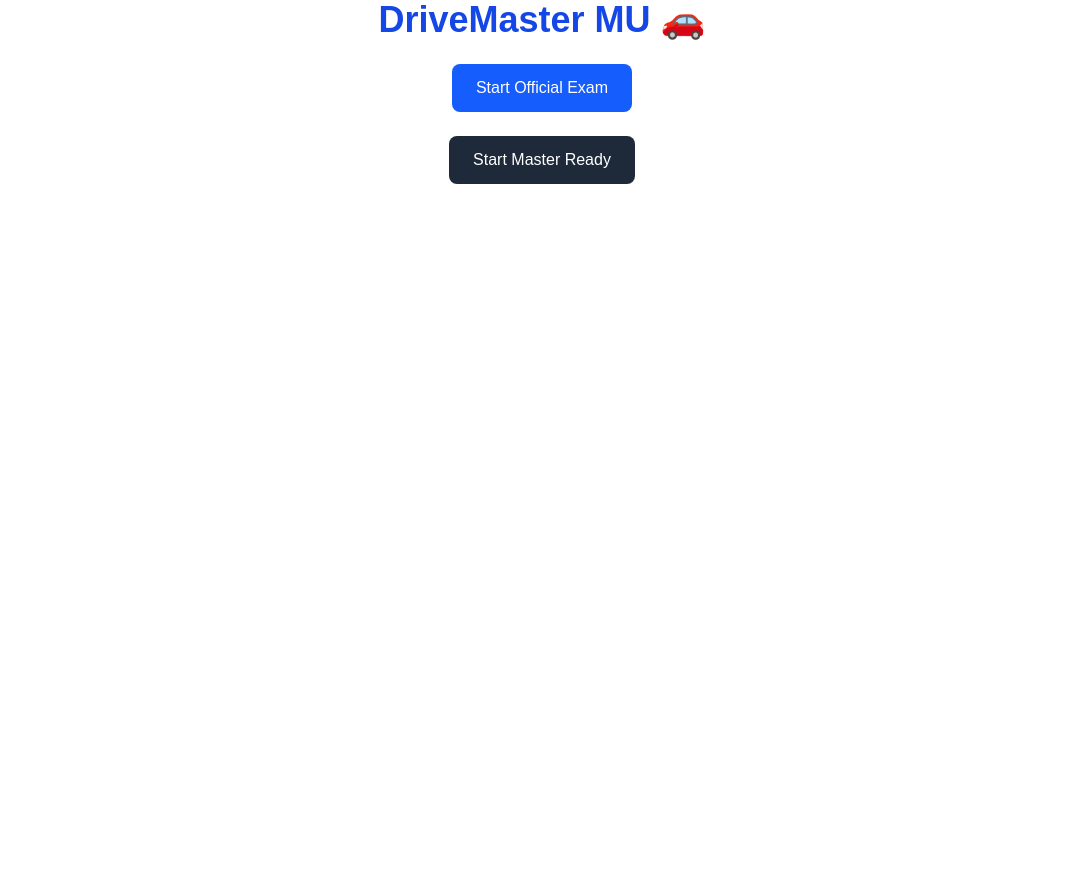
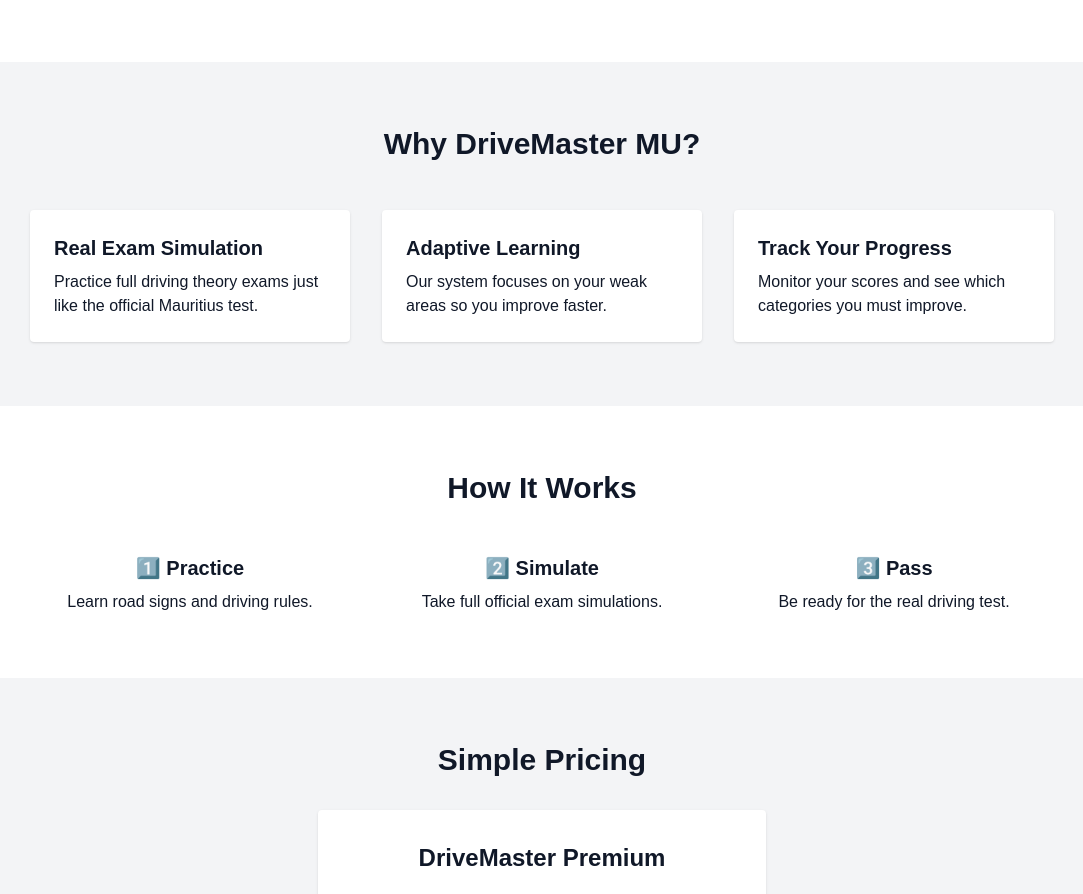
Before and after one commit to Jerome185/drivemaster-mu, a Next.js app: page / in a window 1280 px wide. Shown: the part 380-1274 px from the top of the page, without its empty margins (98-1181 px from the left). Before the commit the page ends 872 px from the top, so only its background shows below. Built offline with nearby package versions, Linux system fonts and the light colour scheme; no server answers.

Commit message:
add review screen

```diff
--- a/app/learning/page.tsx
+++ b/app/learning/page.tsx
@@ -1,7 +1,7 @@
 "use client"
 
 import { createBrowserClient } from "@supabase/ssr"
-import { useState } from "react"
+import { useEffect, useState } from "react"
 
 const supabase = createBrowserClient(
 process.env.NEXT_PUBLIC_SUPABASE_URL!,
@@ -14,11 +14,14 @@
 const [question, setQuestion] = useState<any>(null)
 const [selected, setSelected] = useState<string | null>(null)
 const [showResult, setShowResult] = useState(false)
+const [loading, setLoading] = useState(false)
 
 const loadQuestion = async () => {
 
+setLoading(true)
+
 const { data } = await supabase.rpc(
-"get_learning_question",
+"get_adaptive_learning_questions",
 {
 category_name_input: category,
 lang: "EN"
@@ -31,7 +34,13 @@
 setShowResult(false)
 }
 
+setLoading(false)
+
 }
+
+useEffect(()=>{
+loadQuestion()
+},[category])
 
 const handleSelect = (option: string) => {
 
@@ -42,19 +51,34 @@
 
 }
 
+const getButtonStyle = (letter:string) => {
+
+if (!showResult) return "border hover:bg-gray-100"
+
+if (letter === question.correct_option)
+return "bg-green-500 text-white"
+
+if (letter === selected)
+return "bg-red-500 text-white"
+
+return "border opacity-50"
+
+}
+
 return (
 
 <div className="max-w-xl mx-auto p-8">
 
 <h1 className="text-3xl font-bold mb-6">
-Learning Mode
+Learning Mode 🧠
 </h1>
 
+<div className="flex gap-3 mb-6">
+
 <select
-className="border p-2 mb-6"
+className="border p-2 rounded"
 value={category}
 onChange={(e)=>setCategory(e.target.value)}
-
 >
 
 <option>Signalisation</option>
@@ -66,26 +90,38 @@
 
 <button
 onClick={loadQuestion}
-className="bg-blue-600 text-white px-4 py-2 rounded mb-6"
-
+className="bg-blue-600 text-white px-4 py-2 rounded"
 >
 
-Load Question
+New Question
 
 </button>
 
-{question && (
+</div>
 
-<div className="border p-6 rounded">
+{loading && (
+
+<p className="text-gray-500">
+Loading question...
+</p>
+
+)}
+
+{question && !loading && (
+
+<div className="border p-6 rounded-xl shadow">
 
 <h2 className="text-lg font-semibold mb-4">
 {question.question_text}
 </h2>
 
-{question.image_url && ( <img
+{question.image_url && (
+
+<img
 src={question.image_url}
-className="w-32 mb-4"
+className="w-40 mb-4 rounded"
 />
+
 )}
 
 <div className="space-y-2">
@@ -100,8 +136,7 @@
 <button
 key={letter}
 onClick={()=>handleSelect(letter)}
-className="w-full border p-2 text-left rounded"
-
+className={`w-full p-3 text-left rounded ${getButtonStyle(letter)}`}
 >
 
 {letter}. {text}
@@ -121,13 +156,13 @@
 {selected === question.correct_option ? (
 
 <p className="text-green-600 font-semibold">
-Correct
+✅ Correct
 </p>
 
 ):(
 
 <p className="text-red-600 font-semibold">
-Incorrect — Correct answer: {question.correct_option}
+❌ Incorrect — Correct answer: {question.correct_option}
 </p>
 
 )}
@@ -139,7 +174,6 @@
 <button
 onClick={loadQuestion}
 className="mt-4 bg-gray-800 text-white px-4 py-2 rounded"
-
 >
 
 Next Question
--- a/app/master/page.tsx
+++ b/app/master/page.tsx
@@ -1,25 +1,44 @@
-import { supabase } from "@/lib/supabase"
+import { createServerClient } from "@supabase/ssr"
+import { cookies } from "next/headers"
+import { redirect } from "next/navigation"
 import Exam from "@/components/Exam"
 
 export default async function MasterPage() {
-  const { data, error } = await supabase.rpc("get_master_exam_questions")
 
-  if (error || !data) {
-    return (
-      <main className="p-8">
-        <h1>DriveMaster MU 🚗</h1>
-        <p>Error loading Master exam.</p>
-      </main>
-    )
-  }
+const cookieStore = cookies()
 
-  return (
-    <main className="flex min-h-screen flex-col items-center justify-center bg-white p-8">
-      <h1 className="text-3xl font-bold text-red-700 mb-8">
-        Master Ready Mode 🔥
-      </h1>
+const supabase = createServerClient(
+process.env.NEXT_PUBLIC_SUPABASE_URL!,
+process.env.NEXT_PUBLIC_SUPABASE_ANON_KEY!,
+{
+cookies:{
+get(name:string){
+return cookieStore.get(name)?.value
+},
+set(){},
+remove(){}
+}
+}
+)
 
-      <Exam questions={data} isMaster />
-    </main>
-  )
+const { data:{ user } } = await supabase.auth.getUser()
+
+if(!user){
+redirect("/login")
 }
+
+const { data: questions } = await supabase.rpc(
+"generate_exam_questions"
+)
+
+return(
+
+<div className="flex justify-center p-8">
+
+<Exam questions={questions || []} isMaster />
+
+</div>
+
+)
+
+}
--- a/app/official/page.tsx
+++ b/app/official/page.tsx
@@ -4,49 +4,48 @@
 import Exam from "@/components/Exam"
 
 export default async function OfficialPage() {
-  const cookieStore = await cookies()
+
+const cookieStore = cookies()
 
 const supabase = createServerClient(
 process.env.NEXT_PUBLIC_SUPABASE_URL!,
 process.env.NEXT_PUBLIC_SUPABASE_ANON_KEY!,
 {
-      cookies: {
-        get(name: string) {
+cookies:{
+get(name:string){
 return cookieStore.get(name)?.value
 },
-        set(name: string, value: string, options: any) {
-          cookieStore.set({ name, value, ...options })
-        },
-        remove(name: string, options: any) {
-          cookieStore.set({ name, value: "", ...options })
-        }
+set(){},
+remove(){}
 }
 }
 )
 
-  const {
-    data: { session }
-  } = await supabase.auth.getSession()
+const { data:{ user } } = await supabase.auth.getUser()
 
-  if (!session) {
+if(!user){
 redirect("/login")
 }
 
-  const { data, error } = await supabase.rpc(
-    "get_official_exam_questions"
-  )
+const { data:questions, error } =
+await supabase.rpc("get_official_exam_questions")
 
-  if (error || !data) {
-    return <div>Error loading exam.</div>
+if(error || !questions){
+return <div className="p-8">Error loading exam.</div>
 }
 
-  return (
+return(
+
 <main className="flex min-h-screen flex-col items-center justify-center bg-white p-8">
+
 <h1 className="text-3xl font-bold text-blue-900 mb-8">
 Official Exam Mode 🟢
 </h1>
 
-      <Exam questions={data} />
+<Exam questions={questions} />
+
 </main>
+
 )
+
 }
--- a/app/page.tsx
+++ b/app/page.tsx
@@ -1,25 +1,176 @@
 import Link from "next/link"
 
-export default function HomePage() {
+export default function LandingPage() {
+
 return (
-    <main className="flex flex-col items-center justify-center min-h-screen gap-6">
-      <h1 className="text-4xl font-bold text-blue-700">
-        DriveMaster MU 🚗
+
+<main className="min-h-screen bg-white text-gray-900">
+
+{/* HERO */}
+
+<section className="text-center py-20 px-6">
+
+<h1 className="text-5xl font-bold mb-6 text-blue-900">
+Pass Your Driving Test in Mauritius 🚗
 </h1>
+
+<p className="text-xl max-w-2xl mx-auto mb-8">
+DriveMaster MU helps you practice real driving theory
+questions with adaptive learning and full exam simulations.
+</p>
+
+<div className="flex justify-center gap-4">
 
 <Link
 href="/official"
-        className="bg-blue-600 hover:bg-blue-700 text-white px-6 py-3 rounded-lg"
+className="bg-blue-700 text-white px-6 py-3 rounded-lg font-semibold"
 >
-        Start Official Exam
+Start Practice
 </Link>
 
 <Link
-        href="/master"
-        className="bg-gray-800 hover:bg-gray-900 text-white px-6 py-3 rounded-lg"
+href="/login"
+className="border border-gray-400 px-6 py-3 rounded-lg"
 >
-        Start Master Ready
+Login
 </Link>
+
+</div>
+
+</section>
+
+
+{/* FEATURES */}
+
+<section className="py-16 bg-gray-100">
+
+<h2 className="text-3xl font-bold text-center mb-12">
+Why DriveMaster MU?
+</h2>
+
+<div className="grid md:grid-cols-3 gap-8 max-w-5xl mx-auto">
+
+<div className="p-6 bg-white rounded shadow">
+<h3 className="font-bold text-xl mb-2">
+Real Exam Simulation
+</h3>
+<p>
+Practice full driving theory exams just like the
+official Mauritius test.
+</p>
+</div>
+
+<div className="p-6 bg-white rounded shadow">
+<h3 className="font-bold text-xl mb-2">
+Adaptive Learning
+</h3>
+<p>
+Our system focuses on your weak areas so you improve faster.
+</p>
+</div>
+
+<div className="p-6 bg-white rounded shadow">
+<h3 className="font-bold text-xl mb-2">
+Track Your Progress
+</h3>
+<p>
+Monitor your scores and see which categories you must improve.
+</p>
+</div>
+
+</div>
+
+</section>
+
+
+{/* HOW IT WORKS */}
+
+<section className="py-16">
+
+<h2 className="text-3xl font-bold text-center mb-12">
+How It Works
+</h2>
+
+<div className="grid md:grid-cols-3 gap-8 max-w-5xl mx-auto text-center">
+
+<div>
+<h3 className="font-semibold text-xl mb-2">1️⃣ Practice</h3>
+<p>Learn road signs and driving rules.</p>
+</div>
+
+<div>
+<h3 className="font-semibold text-xl mb-2">2️⃣ Simulate</h3>
+<p>Take full official exam simulations.</p>
+</div>
+
+<div>
+<h3 className="font-semibold text-xl mb-2">3️⃣ Pass</h3>
+<p>Be ready for the real driving test.</p>
+</div>
+
+</div>
+
+</section>
+
+
+{/* PRICING */}
+
+<section className="py-16 bg-gray-100 text-center">
+
+<h2 className="text-3xl font-bold mb-8">
+Simple Pricing
+</h2>
+
+<div className="max-w-md mx-auto bg-white p-8 rounded shadow">
+
+<h3 className="text-2xl font-bold mb-4">
+DriveMaster Premium
+</h3>
+
+<p className="text-4xl font-bold text-blue-800 mb-4">
+Rs 2,000
+</p>
+
+<ul className="mb-6 text-left space-y-2">
+
+<li>✔ Full question bank</li>
+<li>✔ Unlimited exam simulations</li>
+<li>✔ Adaptive learning mode</li>
+<li>✔ Progress tracking</li>
+
+</ul>
+
+<Link
+href="/login"
+className="bg-blue-700 text-white px-6 py-3 rounded-lg font-semibold"
+>
+Get Started
+</Link>
+
+</div>
+
+</section>
+
+
+{/* CTA */}
+
+<section className="py-20 text-center">
+
+<h2 className="text-3xl font-bold mb-6">
+Start Practicing Today
+</h2>
+
+<Link
+href="/official"
+className="bg-green-600 text-white px-8 py-4 rounded-lg text-lg font-semibold"
+>
+Start Free Practice
+</Link>
+
+</section>
+
 </main>
+
 )
+
 }
--- a/components/Exam.tsx
+++ b/components/Exam.tsx
@@ -46,6 +46,7 @@
 const [timeLeft, setTimeLeft] = useState(timePerQuestion)
 
 const currentQuestion = questions[currentIndex]
+const shuffledQuestions = [...questions].sort(() => Math.random() - 0.5)
 
 const totalPossibleScore = questions.reduce(
 (sum, q) => sum + q.weight,
```
Lines whose indentation alone changed are shown as unchanged.
